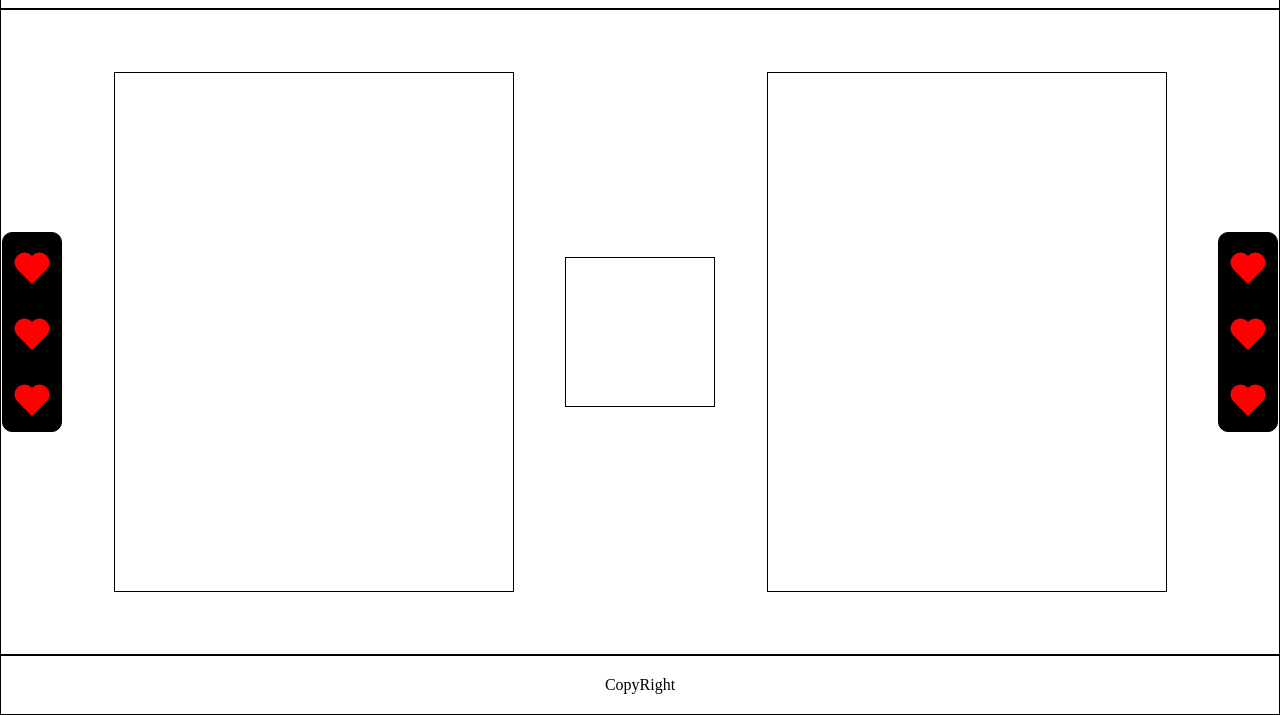
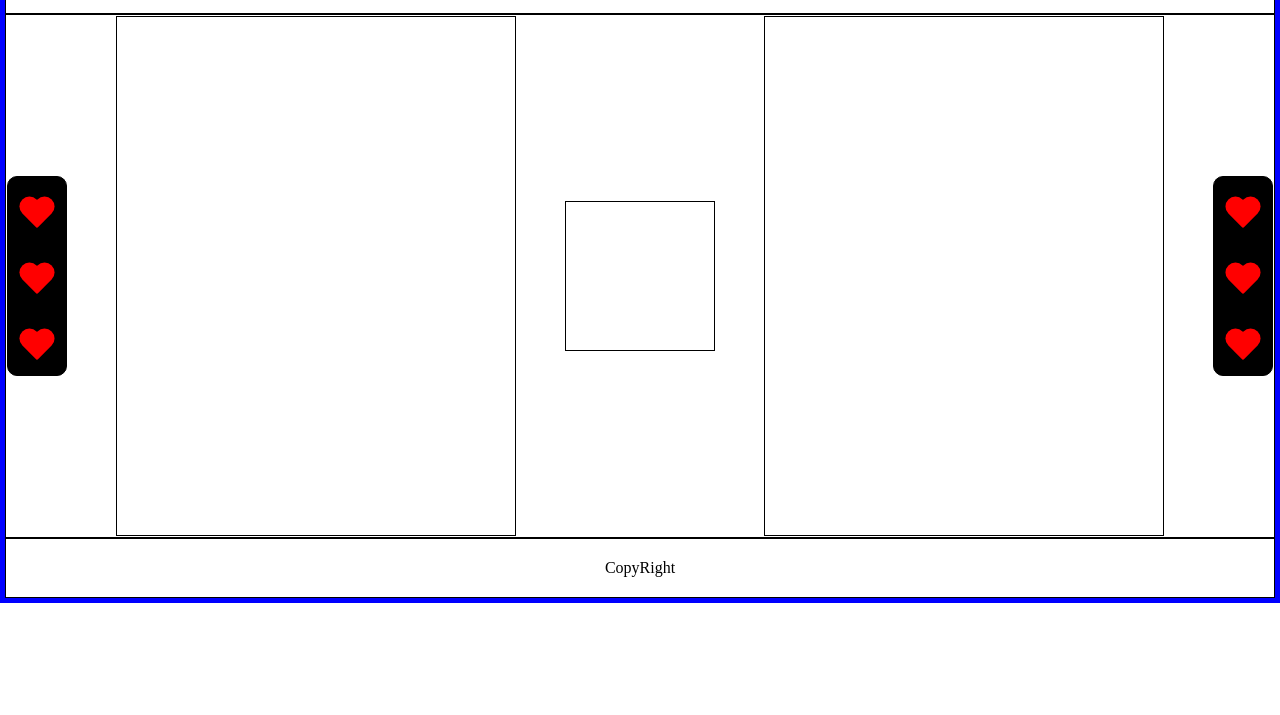
Before and after one commit to Sane1804/js-practice, a plain HTML site: page index.html in a window 1280 px wide. Shown: the part 85-800 px from the top of the page. Drawn offline with Linux system fonts and the light colour scheme.

Commit message:
Fixed the bug, I was the bug

```diff
--- a/style.css
+++ b/style.css
@@ -1,5 +1,6 @@
 html {
     box-sizing: border-box;
+    display: flex;
 }
 
 *,
@@ -13,7 +14,8 @@ body {
     padding: 0;
     display: flex;
     flex-direction: column;
-    height: 100vh;
+    border: 5px solid blue;
+    flex: 1;
 }
 
 .header {
```
Also changed, not shown: 1 other file.
